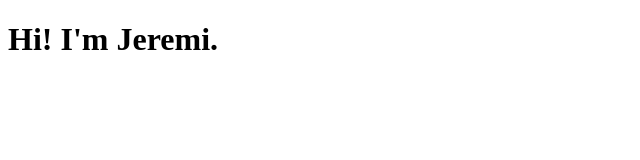
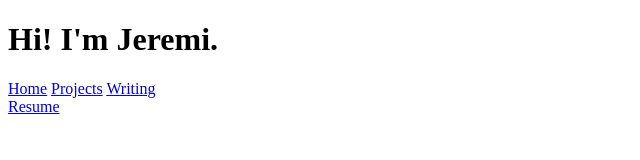
Before and after one commit to jereminuer/jereminuer.github.io, a plain HTML site: page index.html in a window 1280 px wide. Shown: the whole page, without its empty margins (0-640 px from the left). Drawn offline with Linux system fonts and the light colour scheme.

Commit message:
More basic functionality

```diff
--- a/index.html
+++ b/index.html
@@ -5,8 +5,15 @@
    </head>
    <body>
       <header>
-      <h1>Hi! I'm Jeremi.</h1>
-
+         <h1>Hi! I'm Jeremi.</h1>
+         <nav>
+            <a href="jereminuer.github.io/home">Home</a>
+            <a href="jereminuer.github.io/projects">Projects</a>
+            <a href="jereminuer.github.io/writing">Writing</a>
+         </nav>
       </header>
+      <div>
+        <a href="./resume.pdf" download>Resume</a>
+      </div>
    </body>
 </html>
```
